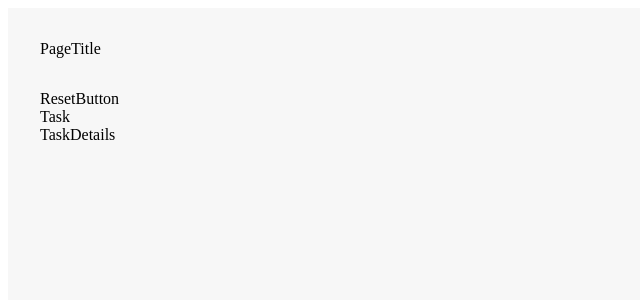
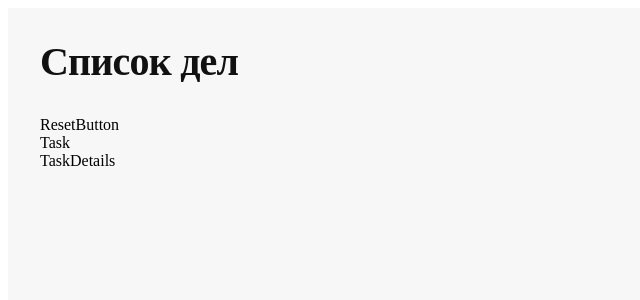
Before and after one commit to sabyrka2007/trelly, a React (Vite) app: page / in a window 1280 px wide. Shown: the top 300 px of the page, without its empty margins (0-640 px from the left). Built offline with nearby package versions, Linux system fonts and the light colour scheme.

Commit message:
feat: add PageTitle

```diff
--- /dev/null
+++ b/src/ui/PageTitle/PageTitle.module.scss
@@ -0,0 +1,10 @@
+.title {
+  font-size: 40px;
+  font-weight: 800;
+  line-height: 1.1;
+  letter-spacing: -0.02em;
+
+  color: #111;
+
+  margin: 0;
+}
--- a/src/ui/PageTitle/PageTitle.tsx
+++ b/src/ui/PageTitle/PageTitle.tsx
@@ -1,7 +1,5 @@
+import styles from './PageTitle.module.scss'
+
 export const PageTitle = () => {
-  return (
-    <div>
-      PageTitle
-    </div>
-  )
+  return <h1 className={styles.title}>Список дел</h1>
 }
```
